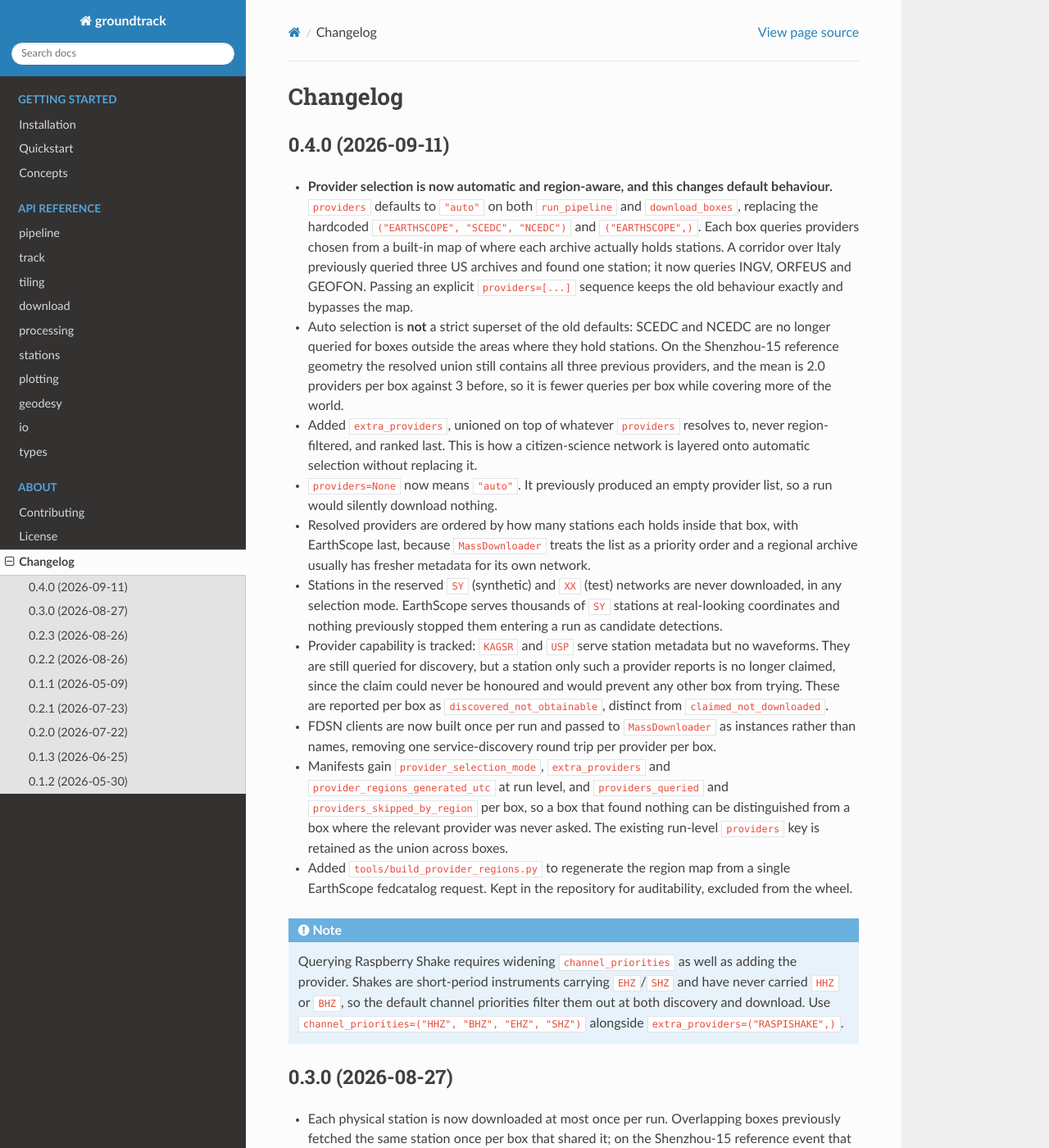
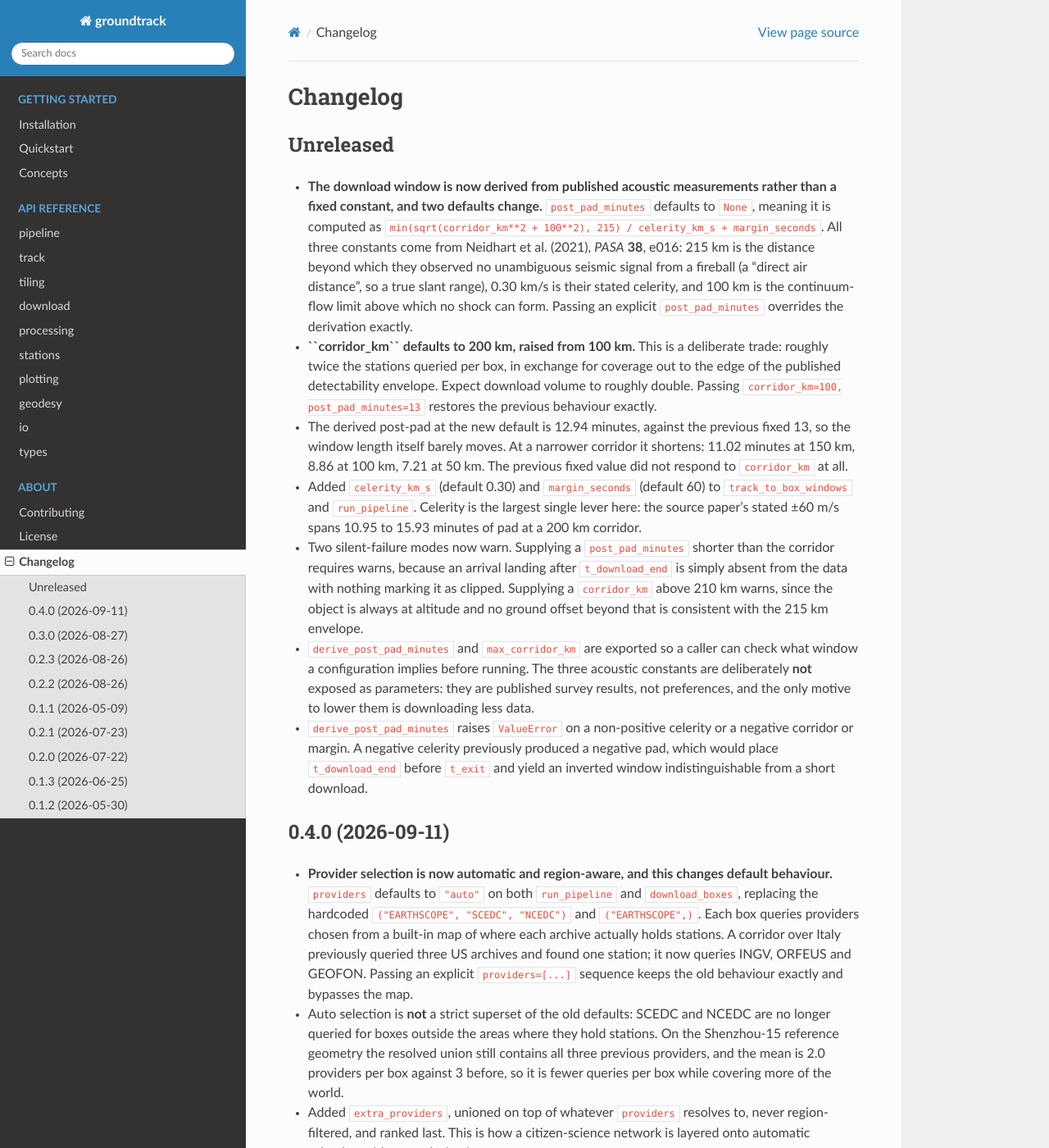
Before and after one commit to jsteinberg34/groundtrack, a Sphinx documentation site: the page built from docs/changelog.rst, in a window 1280 px wide and 1400 px high. Shown: the whole window at 82% size. Built offline with Sphinx 7.4.7 and the Read the Docs theme 3.1.0, drawn with Linux system fonts in a browser that asks for light colours.

Commit message:
document post-pad derivation, cite Neidhart et al. (2021), flag the breaking default

```diff
--- a/docs/changelog.rst
+++ b/docs/changelog.rst
@@ -1,5 +1,16 @@
 Changelog
 =========
+
+Unreleased
+----------
+
+- **The download window is now derived from published acoustic measurements rather than a fixed constant, and two defaults change.** ``post_pad_minutes`` defaults to ``None``, meaning it is computed as ``min(sqrt(corridor_km**2 + 100**2), 215) / celerity_km_s + margin_seconds``. All three constants come from Neidhart et al. (2021), *PASA* **38**, e016: 215 km is the distance beyond which they observed no unambiguous seismic signal from a fireball (a "direct air distance", so a true slant range), 0.30 km/s is their stated celerity, and 100 km is the continuum-flow limit above which no shock can form. Passing an explicit ``post_pad_minutes`` overrides the derivation exactly.
+- **``corridor_km`` defaults to 200 km, raised from 100 km.** This is a deliberate trade: roughly twice the stations queried per box, in exchange for coverage out to the edge of the published detectability envelope. Expect download volume to roughly double. Passing ``corridor_km=100, post_pad_minutes=13`` restores the previous behaviour exactly.
+- The derived post-pad at the new default is 12.94 minutes, against the previous fixed 13, so the window length itself barely moves. At a narrower corridor it shortens: 11.02 minutes at 150 km, 8.86 at 100 km, 7.21 at 50 km. The previous fixed value did not respond to ``corridor_km`` at all.
+- Added ``celerity_km_s`` (default 0.30) and ``margin_seconds`` (default 60) to ``track_to_box_windows`` and ``run_pipeline``. Celerity is the largest single lever here: the source paper's stated ±60 m/s spans 10.95 to 15.93 minutes of pad at a 200 km corridor.
+- Two silent-failure modes now warn. Supplying a ``post_pad_minutes`` shorter than the corridor requires warns, because an arrival landing after ``t_download_end`` is simply absent from the data with nothing marking it as clipped. Supplying a ``corridor_km`` above 210 km warns, since the object is always at altitude and no ground offset beyond that is consistent with the 215 km envelope.
+- ``derive_post_pad_minutes`` and ``max_corridor_km`` are exported so a caller can check what window a configuration implies before running. The three acoustic constants are deliberately **not** exposed as parameters: they are published survey results, not preferences, and the only motive to lower them is downloading less data.
+- ``derive_post_pad_minutes`` raises ``ValueError`` on a non-positive celerity or a negative corridor or margin. A negative celerity previously produced a negative pad, which would place ``t_download_end`` before ``t_exit`` and yield an inverted window indistinguishable from a short download.
 
 0.4.0 (2026-09-11)
 ------------------
```
Also changed, not shown: README.md (+46 -1 lines).
